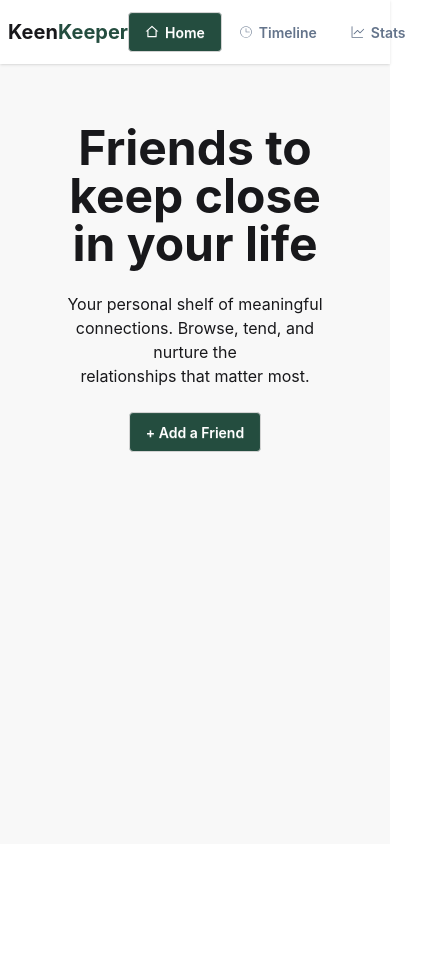
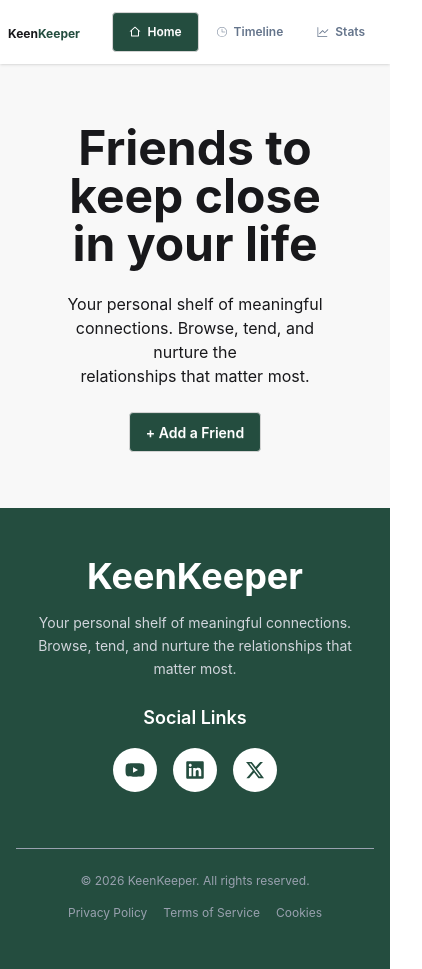
Before and after one commit to Arnob-450/b13-a7, a React (Vite) app: page / in a window 390 px wide. Shown: the whole page, 422 px wide, since content can reach past the window. Before the commit the page ends 844 px from the top, so only its background shows below. Built offline with nearby package versions, Linux system fonts and the light colour scheme.

Commit message:
footer section is added and made it made it responsive for mobile phone

```diff
--- a/src/component/footer/footer.jsx
+++ b/src/component/footer/footer.jsx
@@ -1,9 +1,60 @@
+import { FaYoutube, FaLinkedin } from "react-icons/fa";
+import { FaXTwitter } from "react-icons/fa6";
 
 
 const Footer = () => {
     return (
-        <div>
+        <div className="bg-[#244D3F]">
+            <footer className="container mx-auto py-12 px-4 text-center flex flex-col items-center">
 
+                <div className="w-full max-w-2xl mb-2">
+                    <h1 className="text-white text-4xl md:text-5xl font-bold mb-4">KeenKeeper</h1>
+                    <p className="text-gray-300 text-sm md:text-base mb-4 leading-relaxed">
+                        Your personal shelf of meaningful connections. Browse, tend, and nurture the relationships that matter most.
+                    </p>
+                </div>
+
+
+                <div className="mb-8">
+                    <p className="text-white text-lg md:text-xl font-semibold mb-4">Social Links</p>
+                    <div className="flex justify-center gap-4">
+                        <a
+                            className="bg-white p-3 rounded-full text-[#244D3F] hover:bg-gray-200 transition-colors duration-200"
+                            href="#"
+                            aria-label="YouTube"
+                        >
+                            <FaYoutube size={20} />
+                        </a>
+                        <a
+                            className="bg-white p-3 rounded-full text-[#244D3F] hover:bg-gray-200 transition-colors duration-200"
+                            href="#"
+                            aria-label="LinkedIn"
+                        >
+                            <FaLinkedin size={20} />
+                        </a>
+                        <a
+                            className="bg-white p-3 rounded-full text-[#244D3F] hover:bg-gray-200 transition-colors duration-200"
+                            href="#"
+                            aria-label="X (Twitter)"
+                        >
+                            <FaXTwitter size={20} />
+                        </a>
+                    </div>
+                </div>
+
+
+                <div className="w-full border-t border-gray-400 my-6"></div>
+
+
+                <div className="w-full flex flex-col md:flex-row items-center justify-between gap-4 md:gap-0">
+                    <p className="text-xs md:text-sm text-gray-400">&copy; 2026 KeenKeeper. All rights reserved.</p>
+                    <div className="flex flex-wrap justify-center gap-4 md:gap-6">
+                        <a href="#" className="text-xs md:text-sm text-gray-400 hover:text-gray-200 transition-colors">Privacy Policy</a>
+                        <a href="#" className="text-xs md:text-sm text-gray-400 hover:text-gray-200 transition-colors">Terms of Service</a>
+                        <a href="#" className="text-xs md:text-sm text-gray-400 hover:text-gray-200 transition-colors">Cookies</a>
+                    </div>
+                </div>
+            </footer>
         </div>
     );
 };
--- a/src/component/navbar/Navbar.jsx
+++ b/src/component/navbar/Navbar.jsx
@@ -9,13 +9,13 @@ const Navbar = () => {
         <div className="bg-base-100 shadow-sm">
             <div className="navbar container mx-auto">
                 <div className="flex-1">
-                    <a className="text-xl font-bold">Keen<span className="text-[#244D3F]">Keeper</span></a>
+                    <a className=" text-xs md:text-2xl font-bold">Keen<span className="text-[#244D3F]">Keeper</span></a>
                 </div>
                 <div className="">
                     <ul className="flex">
-                        <li><NavLink className={({ isActive }) => `btn btn-ghost text-[#64748B]  ${isActive ? 'text-white btn-active bg-[#244D3F] ' : ''}`} to={'/'}> <RiHome2Line />Home</NavLink></li>
-                        <li><NavLink className={({ isActive }) => `btn btn-ghost text-[#64748B] ${isActive ? 'text-white btn-active bg-[#244D3F] ' : ''}`} to={'/books'}><CiClock2 /> Timeline</NavLink></li>
-                        <li><NavLink className={({ isActive }) => `btn btn-ghost text-[#64748B]  ${isActive ? 'text-white btn-active bg-[#244D3F] ' : ''}`} to={'/page-to-read'}>
+                        <li><NavLink className={({ isActive }) => `btn btn-ghost text-xs md:text-[16px] text-[#64748B]  ${isActive ? 'text-white btn-active bg-[#244D3F] ' : ''}`} to={'/'}> <RiHome2Line />Home</NavLink></li>
+                        <li><NavLink className={({ isActive }) => `btn btn-ghost text-xs md:text-[16px] text-[#64748B] ${isActive ? 'text-white btn-active bg-[#244D3F] ' : ''}`} to={'/books'}><CiClock2 /> Timeline</NavLink></li>
+                        <li><NavLink className={({ isActive }) => `btn btn-ghost text-xs md:text-[16px] text-[#64748B]  ${isActive ? 'text-white btn-active bg-[#244D3F] ' : ''}`} to={'/page-to-read'}>
                            <GoGraph /> Stats</NavLink></li>
                     </ul>
                 </div>
```
